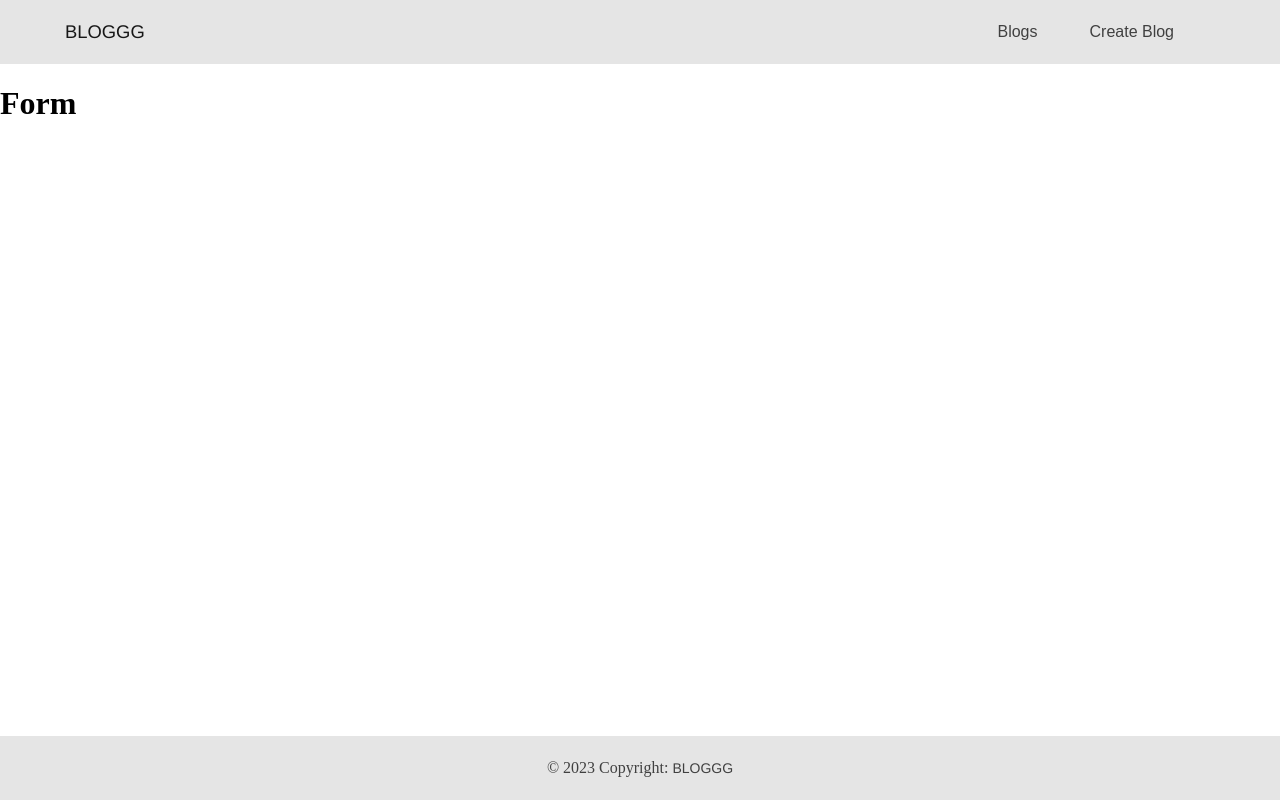
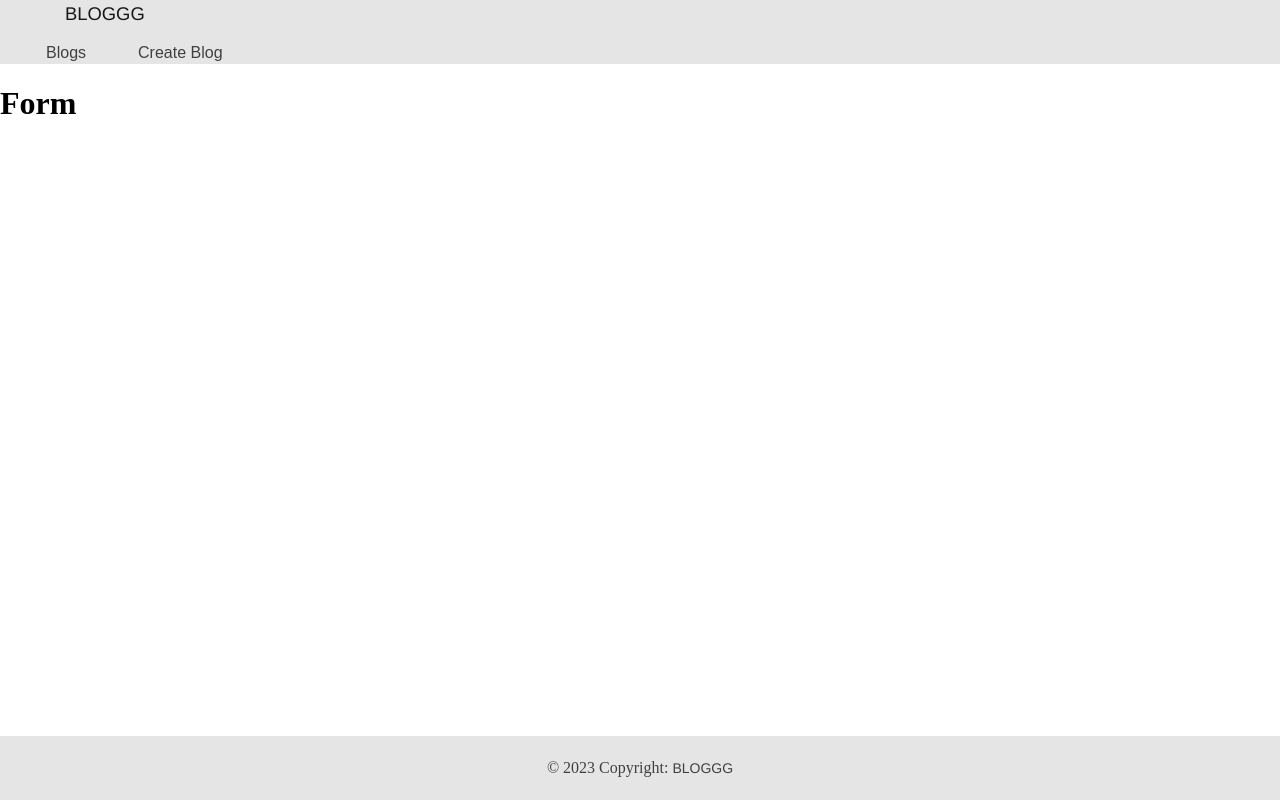
Before and after one commit to saeedyussif663/blogs-clone, a React (Create React App) app: page /addnew in a window 1280 px wide. Built offline with nearby package versions, Linux system fonts and the light colour scheme.

Commit message:
added a loader component

```diff
--- a/src/App.js
+++ b/src/App.js
@@ -1,17 +1,21 @@
-import {Routes, Route} from 'react-router-dom'
+import { Routes, Route } from 'react-router-dom';
+import { useState } from 'react'
 
 import NavBar from './Components/NavBar';
 import Form from './Components/Form';
 import Footer from './Components/Footer';
 import Home from './Components/Home';
 import SingleBlog from './Components/SingleBlog';
+import Loader from './Components/Loader'
 
 import './index.css';
 
 function App() {
+  const [isLoading, setIsLoading] = useState(false);
   return (
     <div className="container">
       <NavBar />
+      {isLoading && <Loader/>}
       <Routes>
         <Route   path='/' element={<Home />}/>
         <Route path='/blog/:id'  element={<SingleBlog/>} />
--- /dev/null
+++ b/src/Components/Loader.js
@@ -0,0 +1,12 @@
+
+
+import '../index.css'
+
+const Loader = () => {
+
+    return (
+        <div className="loader"></div>
+    )
+}
+
+export default Loader
--- a/src/Components/NavBar.js
+++ b/src/Components/NavBar.js
@@ -4,12 +4,16 @@ import { Link } from "react-router-dom"
 const NavBar = () => {
     return (
         <div className="nav-container">
+            <nav>
             <h3>Bloggg</h3>
-            <ul>
-                <Link to='/'><button>Blogs</button></Link>
-                <Link to='/addnew'><button>Create Blog</button></Link>
-            </ul>
-            <button className="menu">Menu</button>
+                <div className="bar">
+                    <ul>
+                    <Link to='/'><button>Blogs</button></Link>
+                    <Link to='/addnew'><button>Create Blog</button></Link>
+                    </ul>
+                </div>
+            </nav>
+                <button className="menu">Menu</button>
         </div>
     )
 }
--- a/src/index.css
+++ b/src/index.css
@@ -29,16 +29,16 @@ body {
   cursor: pointer;
 }
 
-.nav-container ul {
+.bar ul {
   margin-right: 60px;
 }
 
 
-.nav-container a {
+.bar a {
   text-decoration: none;
 }
 
-.nav-container button{
+.bar button{
   color:  rgb(64 64 64);
   font-size: 1rem;
   margin-right: 40px;
@@ -46,7 +46,7 @@ body {
   border: none;
 }
 
-.nav-container button:hover {
+.bar button:hover {
   color: white;
   font-size: 1rem;
   padding: 8px 10px;
@@ -58,6 +58,36 @@ body {
   display: none;
 }
 
+
+
+.loader {
+  border: 3.2px solid  rgb(156 163 175);
+  border-top: none;
+  height: 32px;
+  width: 30px;
+  border-radius: 50px;
+  margin: 40px auto;
+  animation: loader ease-out 1s infinite;
+}
+
+
+@keyframes loader {
+  0% {
+    transform: rotate(0deg);
+  }
+
+  25% {
+    transform: rotate(90deg);
+  }
+
+    50% {
+    transform: rotate(180deg);
+  }
+
+    100% {
+    transform: rotate(360deg);
+  }
+}
 
 footer {
   position: fixed;
@@ -87,6 +117,7 @@ footer a:hover {
 
 
 @media  screen and (max-width: 770px) {
+
   .nav-container .menu {
     display: block;
     padding: 7px;
@@ -99,7 +130,8 @@ footer a:hover {
     color: white;
   }
 
-  .nav-container ul {
+  .bar ul {
   display: none;
 }
+
 }
```
